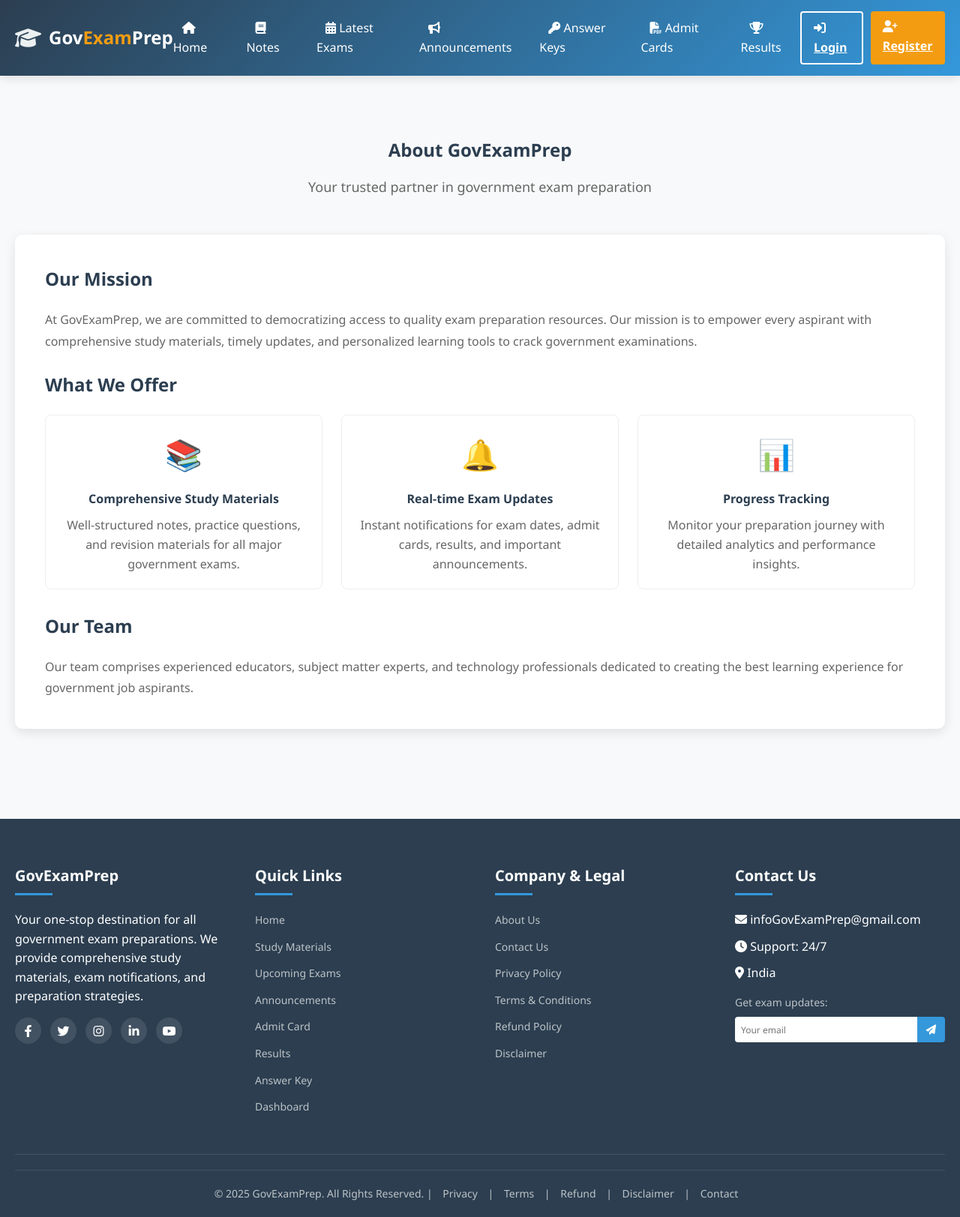
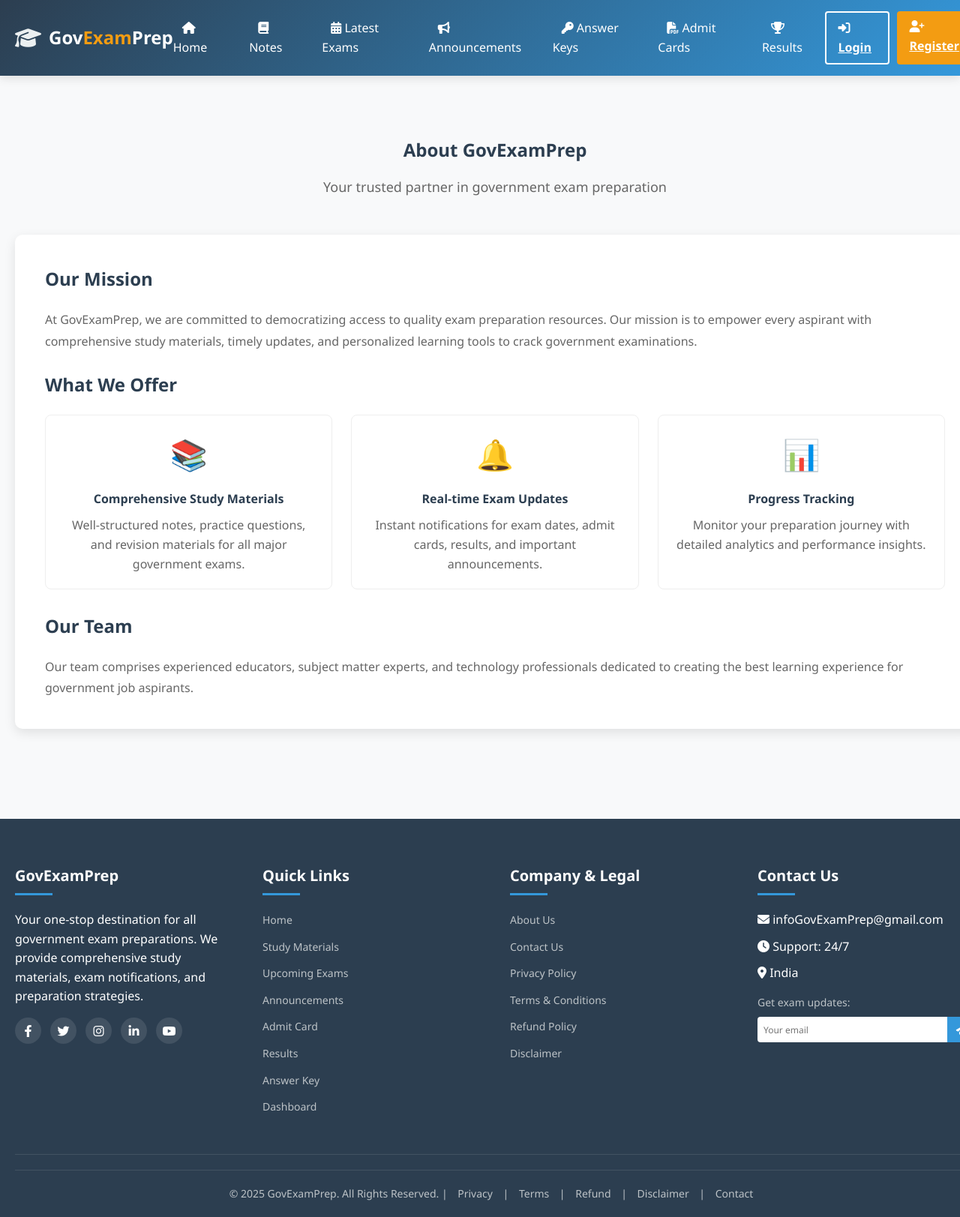
Before and after one commit to manishpra219/govtexamprep, a Django app: page /about-us/ in a window 1280 px wide. Shown: the whole page at 75% size. Run offline with Django 5.2, Linux system fonts and the light colour scheme; data that the repository does not hold is empty.

Commit message:
Update base.html

```diff
--- a/examportal/templates/examportal/base.html
+++ b/examportal/templates/examportal/base.html
@@ -32,8 +32,8 @@
         }
 
         .container {
-            /* width: 100%; */
-            max-width: 1600px;
+            width: 100%;
+            /* max-width: 1600px; */
             margin: 0 auto;
             padding: 0 20px;
         }
```
